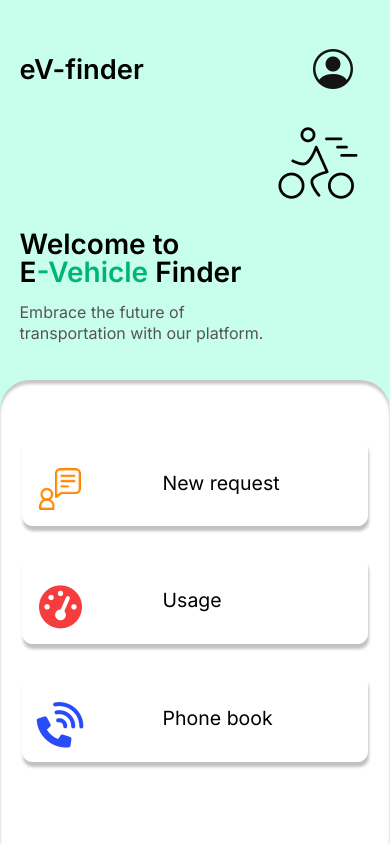
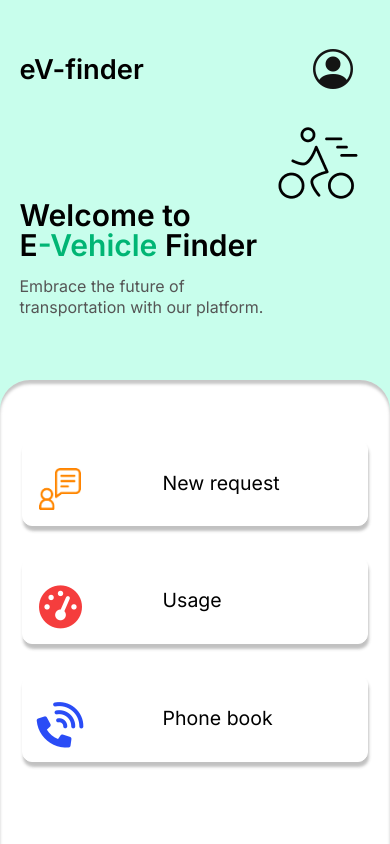
Before and after one commit to Saran-Raj0/Ev-booking, a plain HTML site: page home.html in a window 390 px wide. Drawn offline with nearby package versions, Linux system fonts and the light colour scheme.

Commit message:
Update home.css

```diff
--- a/home.css
+++ b/home.css
@@ -244,7 +244,7 @@ body {
         width: 70%;
         position: absolute;
         text-align: left;
-        top: clamp(14px, 50%, 150px);
+        top: clamp(14px, 60%, 120px);
     }
 
     .des, .dek {
@@ -262,7 +262,7 @@ body {
     }
 
     .content h1 {
-        font-size: clamp(20px, 10vw, 28px);
+        font-size: clamp(20px, 10vw, 30px);
         line-height: 1;
         margin-bottom: 6%;
     }
```
